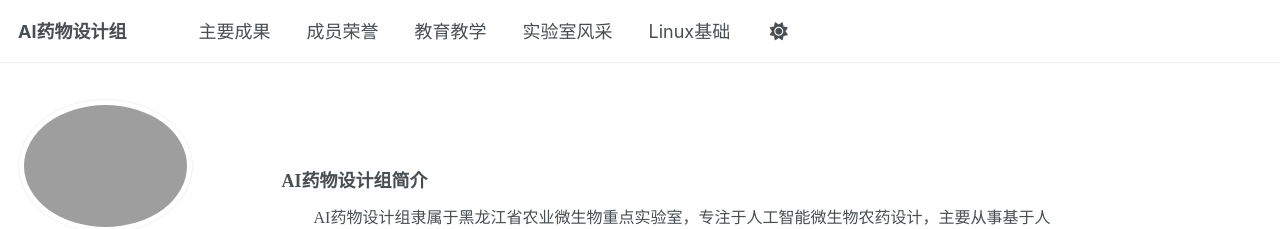
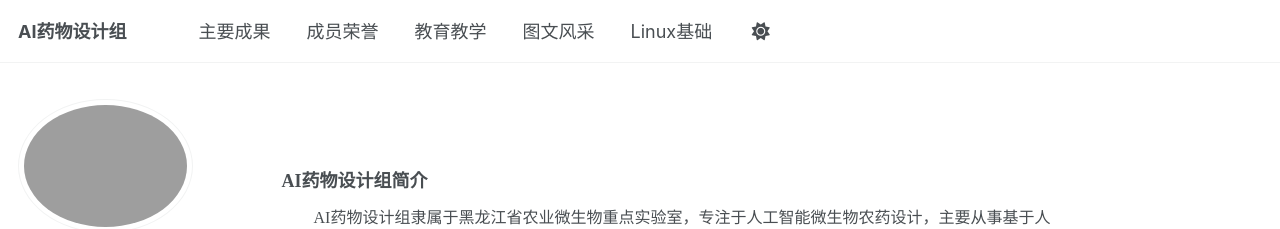
Before and after one commit to HPC-NEAU/zhoucj, a Jekyll site: the page built from _pages/about.md, in a window 1280 px wide. Shown: the top 229 px of the page. Built offline with Jekyll 4.4.1, drawn with Linux system fonts in a browser that asks for light colours; some web fonts are replaced.

Commit message:
Update navigation.yml

```diff
--- a/_data/navigation.yml
+++ b/_data/navigation.yml
@@ -18,7 +18,7 @@ main:
   - title: "教育教学"
     url: /teaching/
 
-  - title: "实验室风采"
+  - title: "图文风采"
     url: /markdown/
 
   - title: "Linux基础"
```
